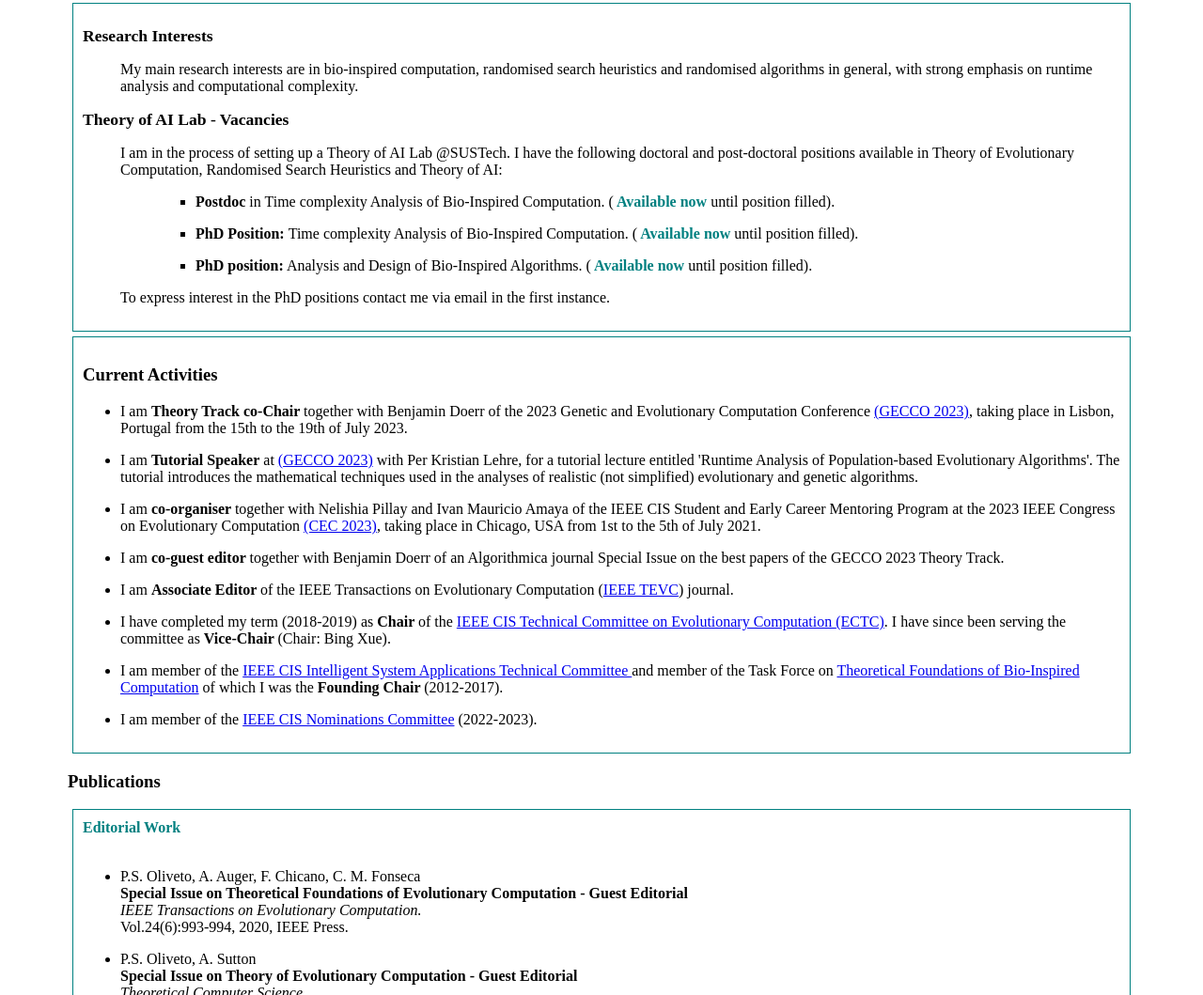
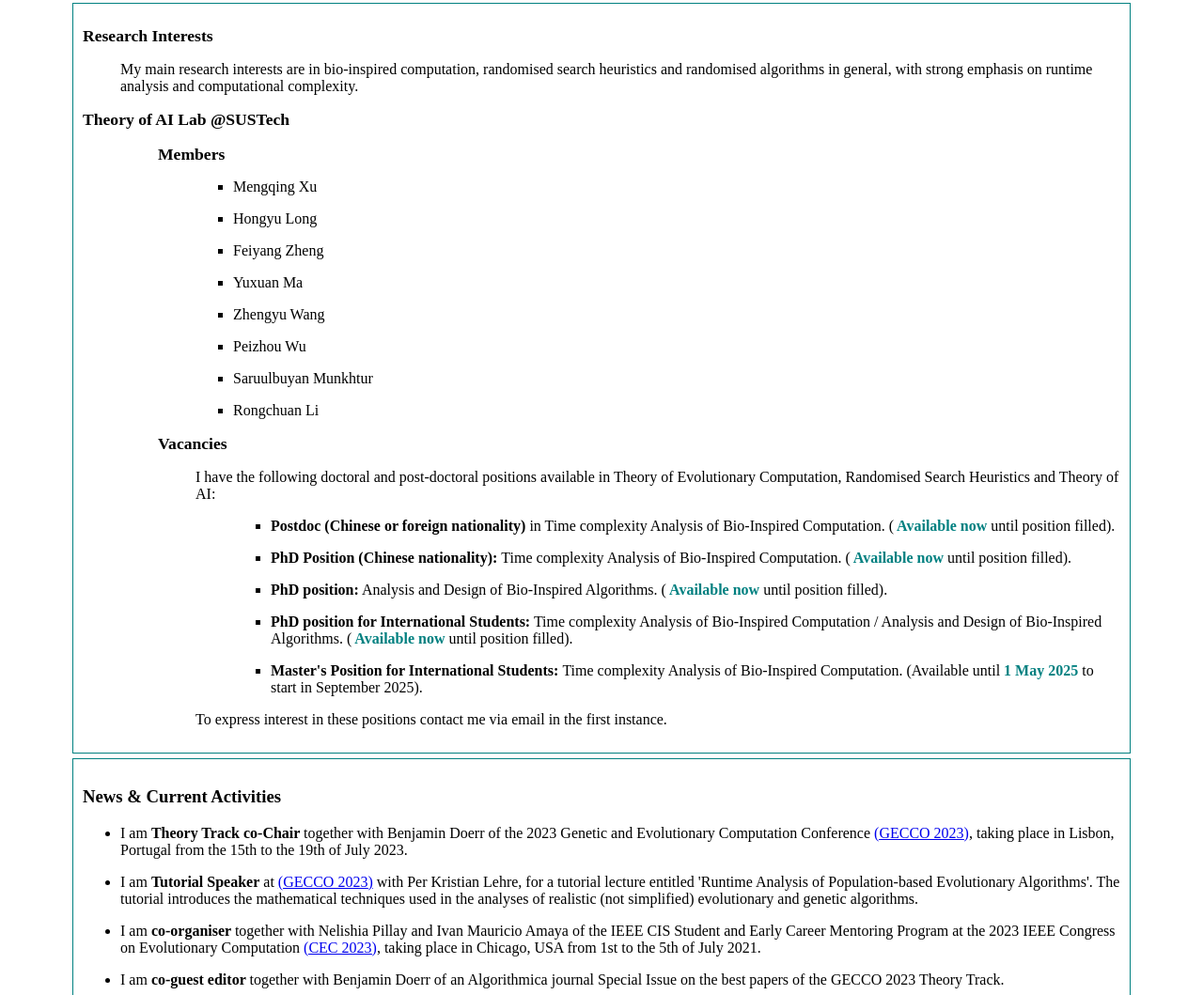
Before and after one commit to peteroliveto/peteroliveto.github.io, a plain HTML site: page index.html in a window 1280 px wide. Shown: the part 362-1421 px from the top of the page at 94% size. Drawn offline with Linux system fonts and the light colour scheme.

Commit message:
updated research group

```diff
--- a/index.html
+++ b/index.html
@@ -116,6 +116,108 @@ My main research interests are in bio-inspired computation, randomised search he
 
 </ul>
 
+<h2>Theory of AI Lab @SUSTech </h2>
+
+<ul><ul>
+
+<h2>Members</h2>
+
+
+<ul>
+
+
+
+<ul><li><ul class="publication">
+<li class="pubother">
+Mengqing Xu
+</li> </ul></li></ul>
+
+<ul><li><ul class="publication">
+<li class="pubother">
+Hongyu Long
+</li> </ul></li></ul>
+
+<ul><li><ul class="publication">
+<li class="pubother">
+Feiyang Zheng
+</li> </ul></li></ul>
+
+<ul><li><ul class="publication">
+<li class="pubother">
+ Yuxuan Ma
+</li> </ul></li></ul>
+
+<ul><li><ul class="publication">
+<li class="pubother">
+Zhengyu Wang
+</li> </ul></li></ul>
+
+<ul><li><ul class="publication">
+<li class="pubother">
+Peizhou Wu
+</li> </ul></li></ul>
+
+<ul><li><ul class="publication">
+<li class="pubother">
+Saruulbuyan Munkhtur
+</li> </ul></li></ul>
+
+
+<ul><li><ul class="publication">
+<li class="pubother">
+Rongchuan Li
+</li> </ul></li></ul>
+
+
+</ul>
+
+
+<h2> Vacancies </h2>
+<ul>
+<p>
+I have the following doctoral and post-doctoral positions available in Theory of Evolutionary Computation, Randomised Search Heuristics and Theory of AI:
+</p>
+<ul><ul>
+
+
+
+<li><ul class="publication">
+<li class="pubother">
+<strong> Postdoc (Chinese or foreign nationality)</strong> in Time complexity Analysis of Bio-Inspired Computation.  (<strong class="evidence"> Available now </strong> until position filled).
+
+</li> </ul></li>
+
+<li><ul class="publication">
+<li class="pubother">
+<strong>PhD Position (Chinese nationality): </strong>Time complexity Analysis of Bio-Inspired Computation.  (<strong class="evidence"> Available now </strong> until position filled).
+
+</li> </ul></li>
+
+<li><ul class="publication">
+<li class="pubother">
+<strong>PhD position:</strong> Analysis and Design of Bio-Inspired Algorithms.  (<strong class="evidence"> Available now </strong> until position filled).
+
+</li> </ul></li>
+
+<li><ul class="publication">
+<li class="pubother">
+<strong>PhD position for International Students:</strong> Time complexity Analysis of Bio-Inspired Computation / Analysis and Design of Bio-Inspired Algorithms.  (<strong class="evidence"> Available now </strong> until position filled).
+</li> </ul></li>
+
+
+<li><ul class="publication">
+<li class="pubother">
+<strong>Master's Position for International Students: </strong>Time complexity Analysis of Bio-Inspired Computation.  (Available until <strong class="evidence">  1 May 2025 </strong> to start in September 2025).
+
+</li> </ul></li>
+
+
+
+
+</ul> </ul>
+
+To express interest in these positions contact me via email in the first instance.
+</ul>
 
 
 
@@ -125,36 +227,7 @@ My main research interests are in bio-inspired computation, randomised search he
 
 
 
-<h2>Theory of AI Lab - Vacancies </h2>
-<ul>
-<p>
-I am in the process of setting up a Theory of AI Lab @SUSTech.
-I have the following doctoral and post-doctoral positions available in Theory of Evolutionary Computation, Randomised Search Heuristics and Theory of AI:
-</p>
-<ul><ul>
 
-
-
-<li><ul class="publication">
-<li class="pubother">
-<strong> Postdoc </strong> in Time complexity Analysis of Bio-Inspired Computation.  (<strong class="evidence"> Available now </strong> until position filled).
-
-</li> </ul></li>
-
-<li><ul class="publication">
-<li class="pubother">
-<strong>PhD Position: </strong>Time complexity Analysis of Bio-Inspired Computation.  (<strong class="evidence"> Available now </strong> until position filled).
-
-</li> </ul></li>
-
-<li><ul class="publication">
-<li class="pubother">
-<strong>PhD position:</strong> Analysis and Design of Bio-Inspired Algorithms.  (<strong class="evidence"> Available now </strong> until position filled).
-
-</li> </ul></li> </ul> </ul>
-
-To express interest in the PhD positions contact me via email in the first instance.
-</ul>
 
 
 
@@ -210,7 +283,7 @@ Deadline for Applications: February 4, 2015. <strong> </strike>(Positions now fi
 -->
 
 
-<h3>Current Activities </h3>
+<h3>News & Current Activities </h3>
 <ul>
 
 <li><ul class="publication">
```
